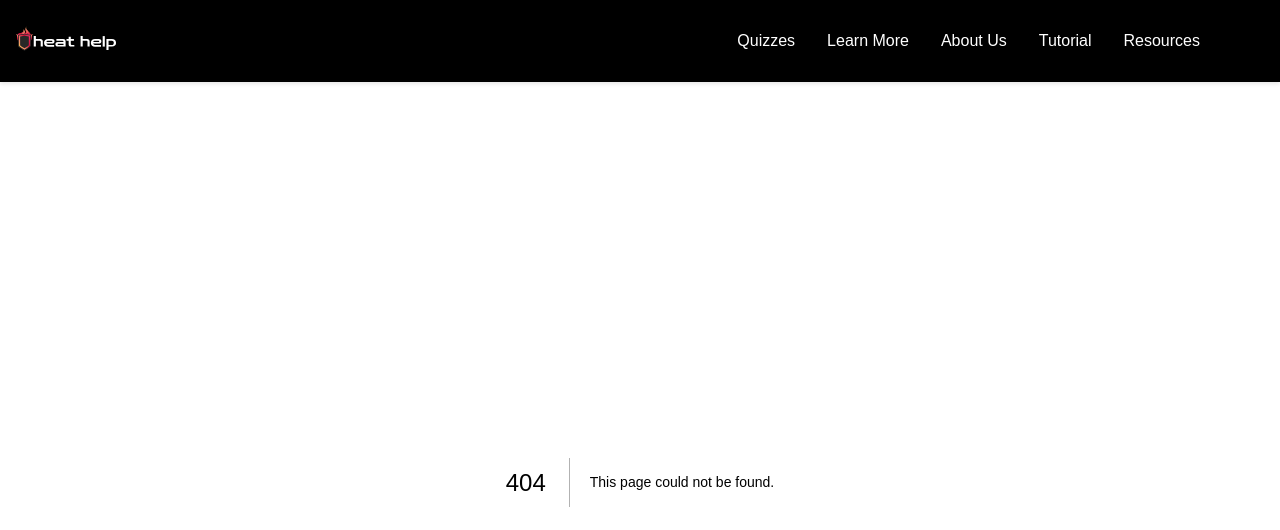
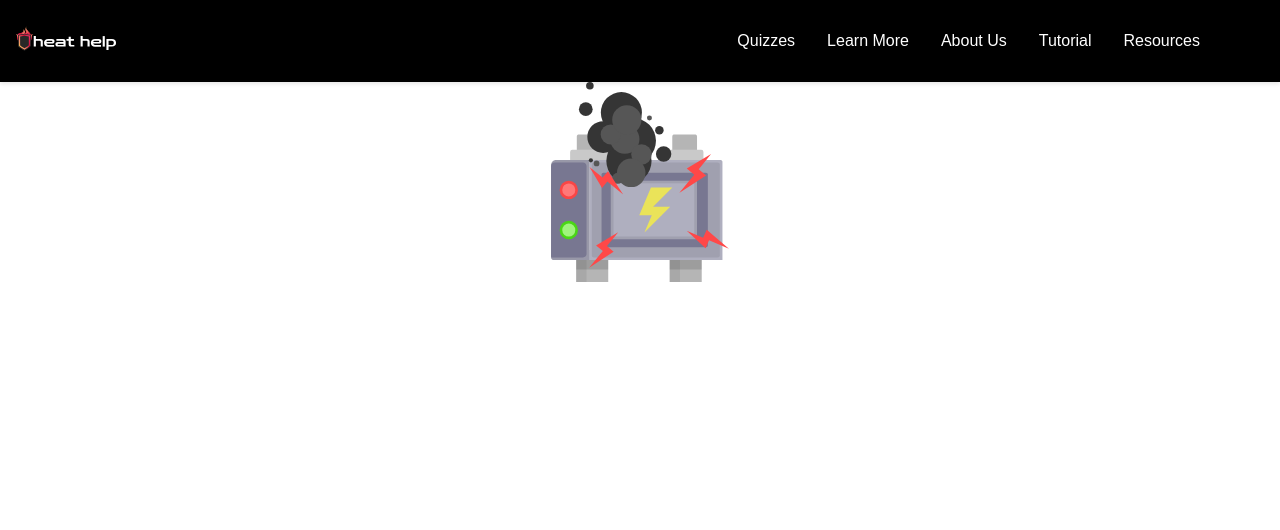
Before and after one commit to Patrickhuiwork/TeamProject, a Next.js app: page /Quizzes in a window 1280 px wide. Before the commit this address had no page. Shown: the top 530 px of the page. Built offline with nearby package versions, Linux system fonts and the light colour scheme.

Commit message:
started the quiz navigation and get started

```diff
--- a/components/Squarebutton1/Squarebutton1.module.css
+++ b/components/Squarebutton1/Squarebutton1.module.css
@@ -3,8 +3,8 @@
     padding: 12px 30px;
     border: none;
     border-radius: 10px;
-    color: var(--secondary-color);
-    background-color:var(--quaternary-color);
+    color: var(--primary-color);
+    background-color:var(--blue-hue2);
     cursor: pointer;
     font-size: 25px;
     font-family: 'Poppins Semi-Bold', sans-serif;
--- /dev/null
+++ b/pages/Quizzes.js
@@ -0,0 +1,24 @@
+import Head from 'next/head'
+import Image from 'next/image'
+import { Inter } from '@next/font/google'
+import styles from '@/styles/Quizzes.module.css'
+
+export default function Login() {
+  return (
+    <>
+      <Head>
+        <title>Quizzes</title>
+        <meta name="description" content="Generated by create next app" />
+        <meta name="viewport" content="width=device-width, initial-scale=1" />
+        <link rel="icon" href="/favicon.ico" />
+      </Head>
+      <main className={styles.main}>
+        <div className={styles.quizcontainer}>
+            <Image src='/illustrations/electric fire.svg' width='200' height='200' className={styles.illustration}/>
+
+        </div>
+
+      </main>
+    </>
+  )
+}
--- a/pages/getstarted.js
+++ b/pages/getstarted.js
@@ -17,8 +17,8 @@ export default function Activites() {
       <main className={styles.main}>
       <p className={styles.reccommendationmessage}>We recommend having a look on our <span>Learn More</span> section before jumping into the <span>Quizzes</span></p>
       <div className={styles.container}>
-        <Squarebutton1>Learn More</Squarebutton1>
-        <Squarebutton1>Quizzes</Squarebutton1>
+        <Link href='/learning'><Squarebutton1>Learn More</Squarebutton1></Link>
+        <Link href='/Quizzes'><Squarebutton1>Quizzes</Squarebutton1></Link>
       </div>
 
       </main>
--- a/pages/learning.js
+++ b/pages/learning.js
@@ -1,7 +1,7 @@
 import Head from 'next/head'
 import Image from 'next/image'
 import { Inter } from '@next/font/google'
-import styles from '@/styles/page2.module.css'
+import styles from '@/styles/learning.module.css'
 
 export default function Learning() {
   return (
--- /dev/null
+++ b/styles/Quizzes.module.css
@@ -0,0 +1,7 @@
+.main {
+    display: flex;
+    flex-direction: column;
+    justify-content: space-between;
+    align-items: center;
+
+  }
```
Also changed, not shown: components/Quizcontainer/index.js (added, +12 -0 lines), components/Bluebutton/index.js (added), components/Quizcontainer/Quizcontainer.module.css (added).
